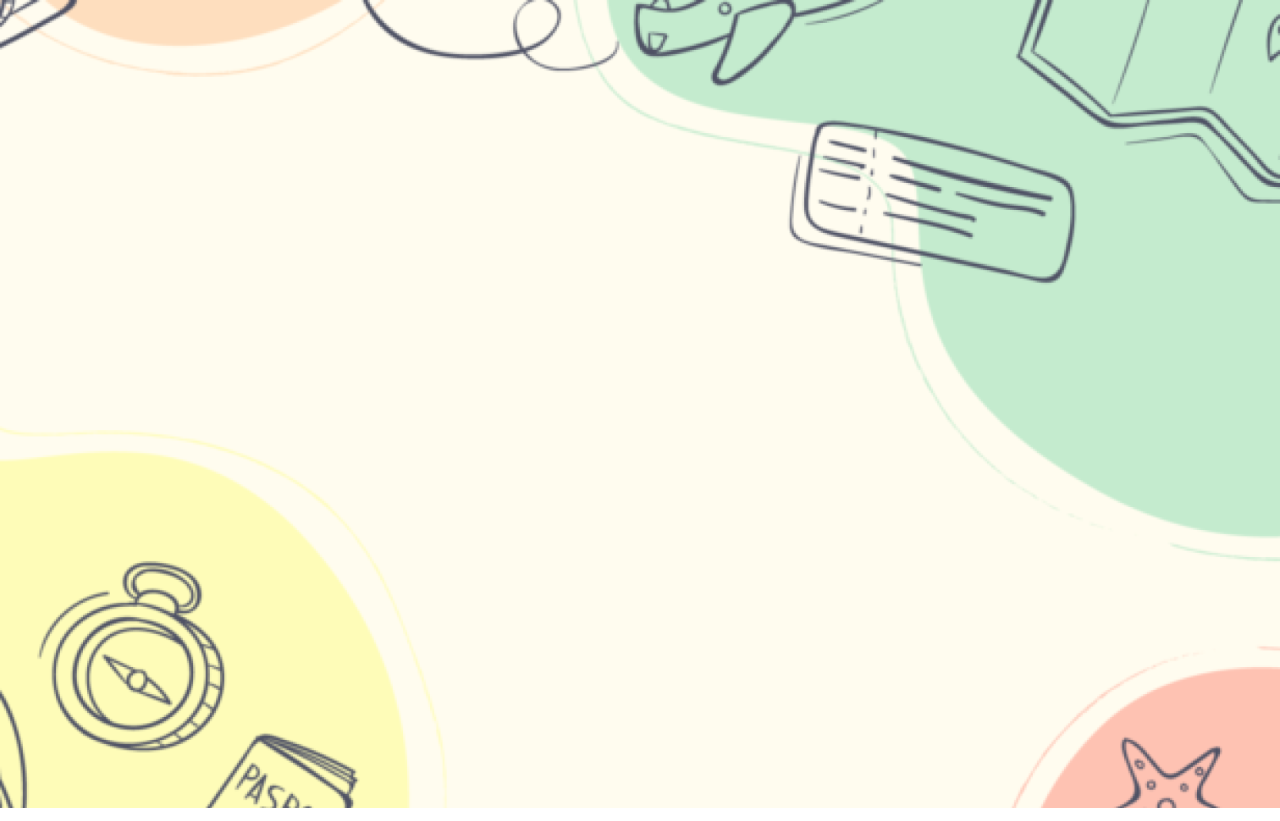
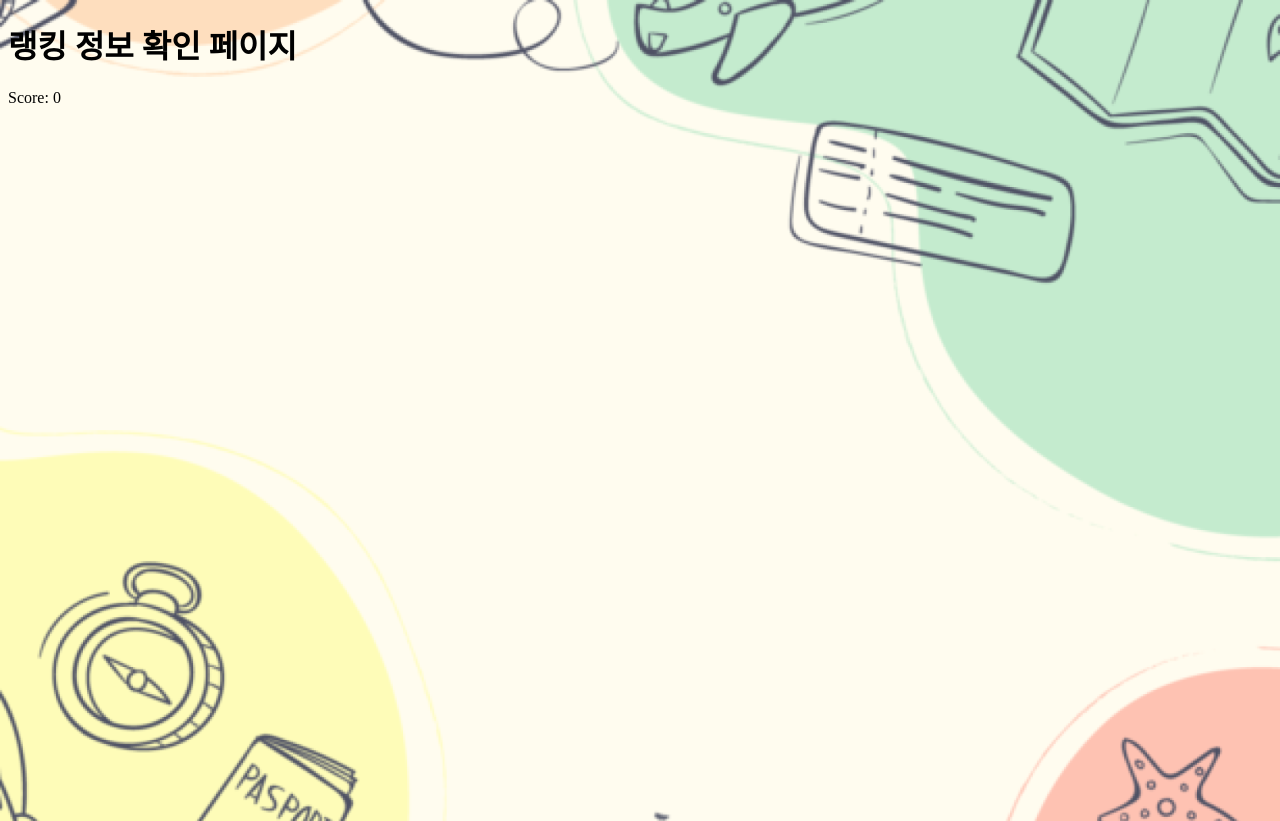
Before and after one commit to TUK-2023-Project/frontend, a React (Create React App) app: page /rank in a window 1280 px wide. Before the commit this address had no page. Built offline with nearby package versions, Linux system fonts and the light colour scheme.

Commit message:
feat : 랭킹페이지 라우터 이동

```diff
--- a/src/App.tsx
+++ b/src/App.tsx
@@ -5,6 +5,7 @@ import { Route, Routes } from "react-router-dom";
 import PlaygroudPage from "./pages/PlaygroudPage";
 import SignUpPage from "./pages/SignUpPage";
 import Game from "./pages/Game";
+import Ranking from "./pages/Ranking";
 
 function App() {
   return (
@@ -15,6 +16,7 @@ function App() {
       <Route path={"/playground"} element={<PlaygroudPage />} />
       <Route path={"/"} element={<PlaygroudPage />} />
       <Route path={"/game"} element={<Game />} />
+      <Route path={"/rank"} element={<Ranking />} />
     </Routes>
   );
 }
--- a/src/pages/Game/QuizReview/index.tsx
+++ b/src/pages/Game/QuizReview/index.tsx
@@ -1,12 +1,17 @@
 import React from "react";
 import { useDispatch, useSelector } from "react-redux";
-import { timeOut, moveNextStage } from "redux/actions/SignQuizActions";
+import { moveNextStage } from "redux/actions/SignQuizActions";
+import { useNavigate } from "react-router-dom";
 
 interface Props {
   handleMovePage: () => void;
 }
 
 const QuizReview = ({ handleMovePage }: Props) => {
+  const navigate = useNavigate();
+  const redirectToRankPage = () => {
+    navigate("/rank");
+  };
   const dispatch = useDispatch();
   const isEnd = useSelector(
     (state: { SignQuiz: { isEnd: boolean } }) => state.SignQuiz.isEnd
@@ -14,8 +19,7 @@ const QuizReview = ({ handleMovePage }: Props) => {
 
   const checkGameStage = () => {
     if (isEnd) {
-      dispatch(timeOut());
-      // 라우터 이동
+      redirectToRankPage();
     } else {
       dispatch(moveNextStage());
     }
--- a/src/pages/Game/QuizSolve/components/WebSocketDisplay.tsx
+++ b/src/pages/Game/QuizSolve/components/WebSocketDisplay.tsx
@@ -27,8 +27,8 @@ function WebSocketDisplay({ click }: propsType) {
     (state: { SignQuiz: { score: number } }) => state.SignQuiz.score
   );
   const targetSignWord = useSelector(
-    (state: { SignQuiz: { targetSignWord: string } }) =>
-      state.SignQuiz.targetSignWord
+    (state: { SignQuiz: { targetSignWord: { data: string } } }) =>
+      state.SignQuiz.targetSignWord.data
   );
 
   const handleSucess = () => {
@@ -81,8 +81,10 @@ function WebSocketDisplay({ click }: propsType) {
       ws.current.onmessage = function (e: { data: string }) {
         // eslint-disable-next-line @typescript-eslint/no-unused-vars
         const data = JSON.parse(e.data);
-
+        console.log(data.message);
+        console.log(targetSignWord);
         if (data.message === targetSignWord) {
+          console.log("정답");
           handleSucess();
         }
       };
--- /dev/null
+++ b/src/pages/Ranking/index.tsx
@@ -0,0 +1,19 @@
+import React from "react";
+import { useSelector } from "react-redux";
+
+const Ranking = () => {
+  const score = useSelector(
+    (state: { SignQuiz: { score: number } }) => state.SignQuiz.score
+  );
+
+  return (
+    <div>
+      <h1>랭킹 정보 확인 페이지</h1>
+      <div>
+        <p>Score: {score}</p>
+      </div>
+    </div>
+  );
+};
+
+export default Ranking;
--- a/src/redux/reducers/SignQuizReducer.ts
+++ b/src/redux/reducers/SignQuizReducer.ts
@@ -2,7 +2,7 @@ const InitialState = {
   score: 0,
   targetSignWord: {
     id: 5,
-    data: "o",
+    data: "ㅇ",
   },
   stageState: 0,
   isEnd: false,
```
